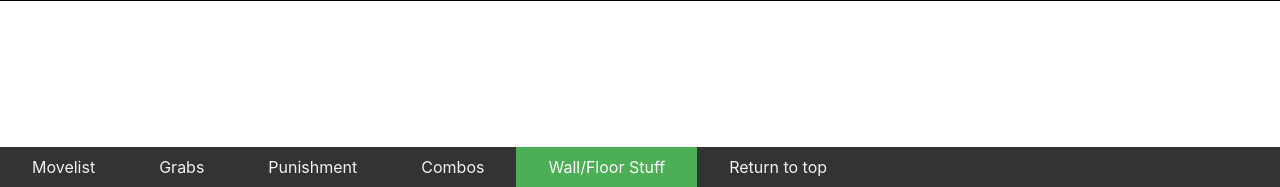
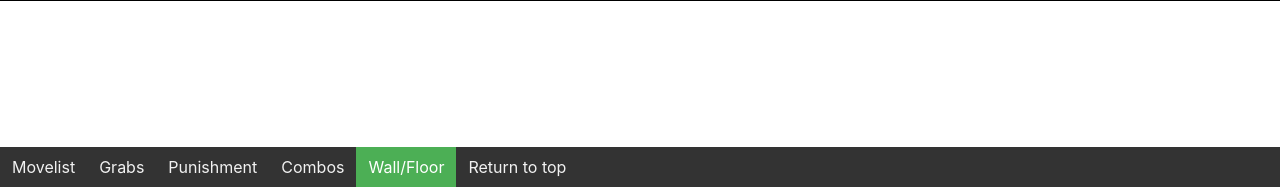
Before and after one commit to jtaubejr/Rosakanin, a Django app: template compendiums/templates/compendiums/Negan/neganWall.html in a window 1280 px wide. Shown: the part 613-800 px from the top of the page. Run offline with Django 3.2, Linux system fonts and the light colour scheme; the template is opened without the code that fills it, so the values that code supplies are empty; some libraries are stand-ins or nearby versions.

Commit message:
Updating bottom nav bar.

```diff
--- a/compendiums/templates/compendiums/Negan/neganWall.html
+++ b/compendiums/templates/compendiums/Negan/neganWall.html
@@ -19,7 +19,7 @@
             display: block;
             color: #f2f2f2;
             text-align: center;
-            padding: 8px 32px;
+            padding: 8px 12px;
             font-size: 16px;
         }
 
@@ -41,7 +41,7 @@
             display: none;
         }
 
-        @media screen and (max-width: 850px) {
+        @media screen and (max-width: 700px) {
             .charNavbar a:not(:first-child) {display: none;}
             .charNavbar a.icon {
                 float: right;
@@ -49,7 +49,7 @@
             }
         }
 
-        @media screen and (max-width: 850px) {
+        @media screen and (max-width: 700px) {
             .charNavbar.responsive .icon {
                 position: absolute;
                 right: 0;
@@ -151,7 +151,7 @@
         <a href="{% url 'compendiums-negan-grabs' %}">Grabs</a>
         <a href="{% url 'compendiums-negan-punishment' %}">Punishment</a>
         <a href="{% url 'compendiums-negan-combos' %}">Combos</a>
-        <a href="{% url 'compendiums-negan-wall' %}" class="active">Wall/Floor Stuff</a>
+        <a href="{% url 'compendiums-negan-wall' %}" class="active">Wall/Floor</a>
         <a href="#top">Return to top</a>
         <a href="javascript:void(0);" style="font-size:16px;" class="icon" onclick="myFunction()">&#9776;</a>
     </div>
```
Also changed, not shown: compendiums/templates/compendiums/Negan/negan.html (+4 -4 lines), compendiums/templates/compendiums/Negan/neganCombos.html (+4 -4 lines), compendiums/templates/compendiums/Negan/neganGrabs.html (+4 -4 lines), compendiums/templates/compendiums/Negan/neganPunishment.html (+4 -4 lines).
